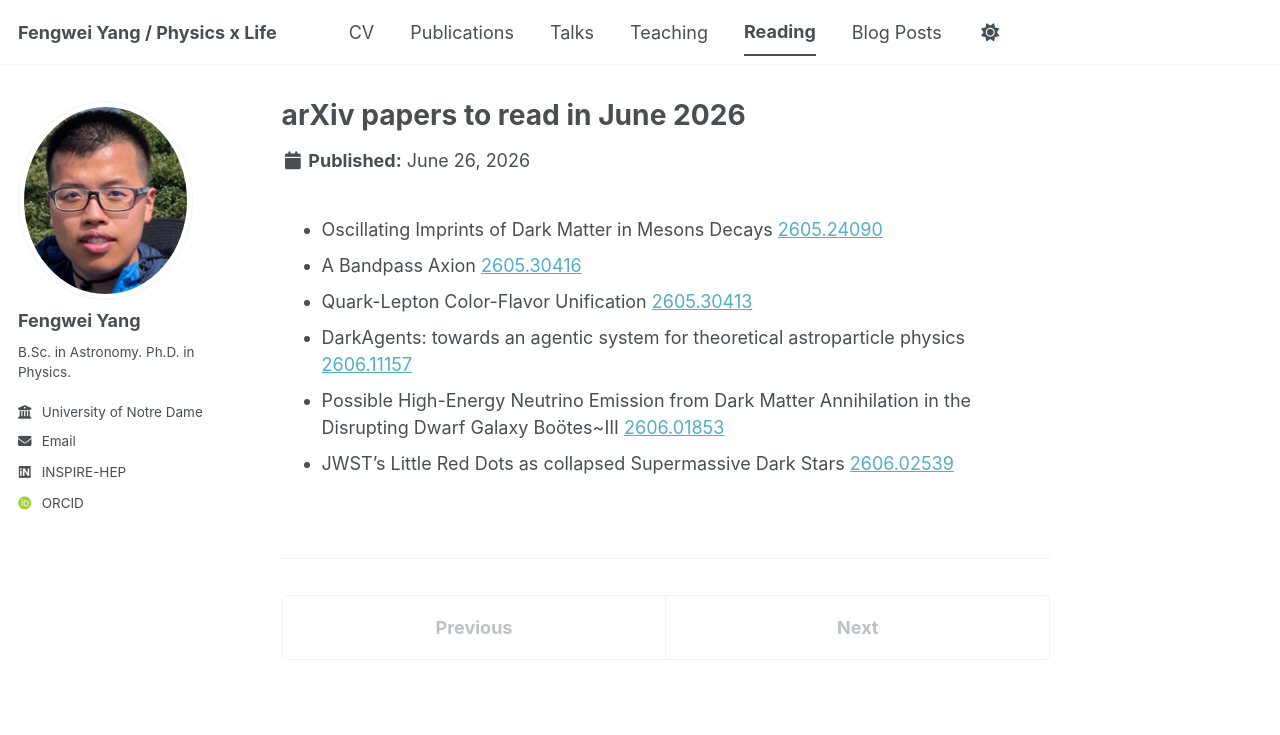
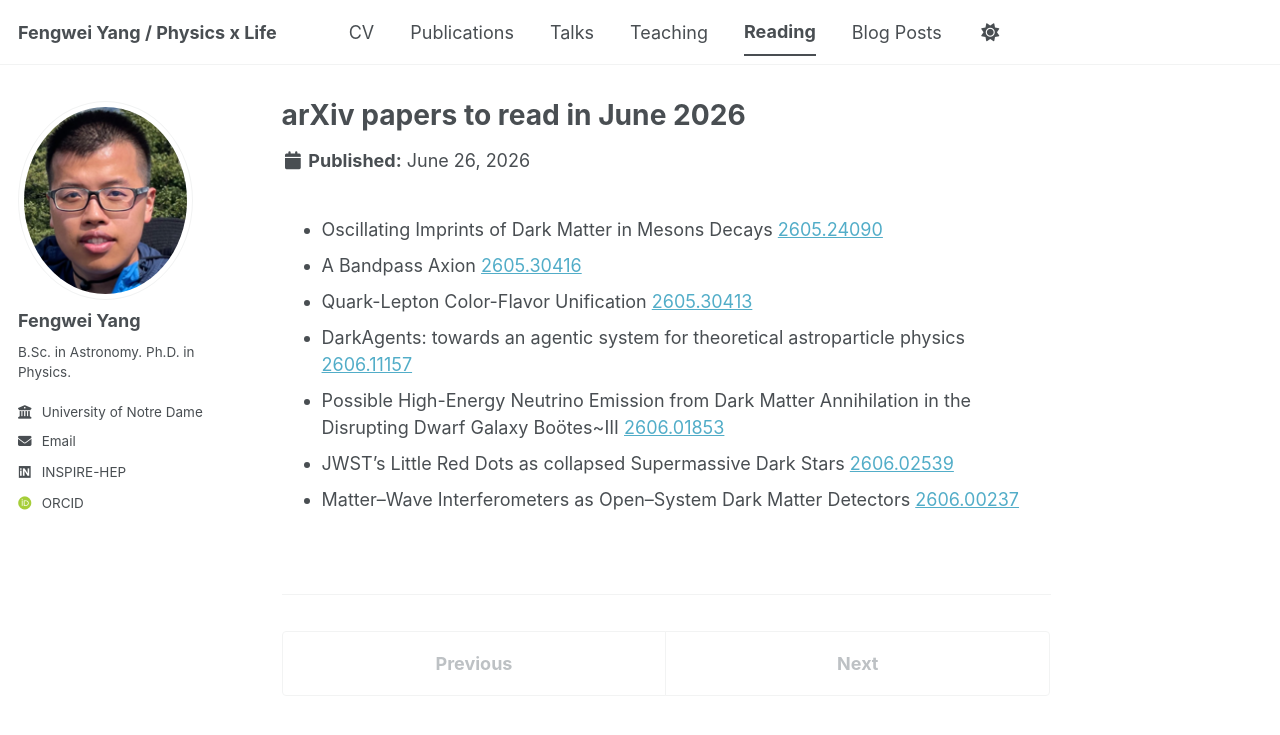
Before and after one commit to F-W-Yang/F-W-Yang.github.io, a Jekyll site: the page built from _portfolio/June-2026.md, in a window 1280 px wide. Shown: the top 735 px of the page. Built offline with Jekyll 4.4.1, drawn with Linux system fonts in a browser that asks for light colours; some web fonts are replaced; a script bundle is joined from its source files by our own code; library files that are not in the unit come from our copies.

Commit message:
Add new entry for Matter–Wave Interferometers

```diff
--- a/_portfolio/June-2026.md
+++ b/_portfolio/June-2026.md
@@ -8,3 +8,4 @@ collection: portfolio
 * DarkAgents: towards an agentic system for theoretical astroparticle physics [2606.11157](https://arxiv.org/pdf/2606.11157)
 * Possible High-Energy Neutrino Emission from Dark Matter Annihilation in the Disrupting Dwarf Galaxy Boötes~III [2606.01853](https://arxiv.org/pdf/2606.01853)
 * JWST's Little Red Dots as collapsed Supermassive Dark Stars [2606.02539](https://arxiv.org/pdf/2606.02539)
+* Matter–Wave Interferometers as Open–System Dark Matter Detectors [2606.00237](https://arxiv.org/pdf/2606.00237)
```
